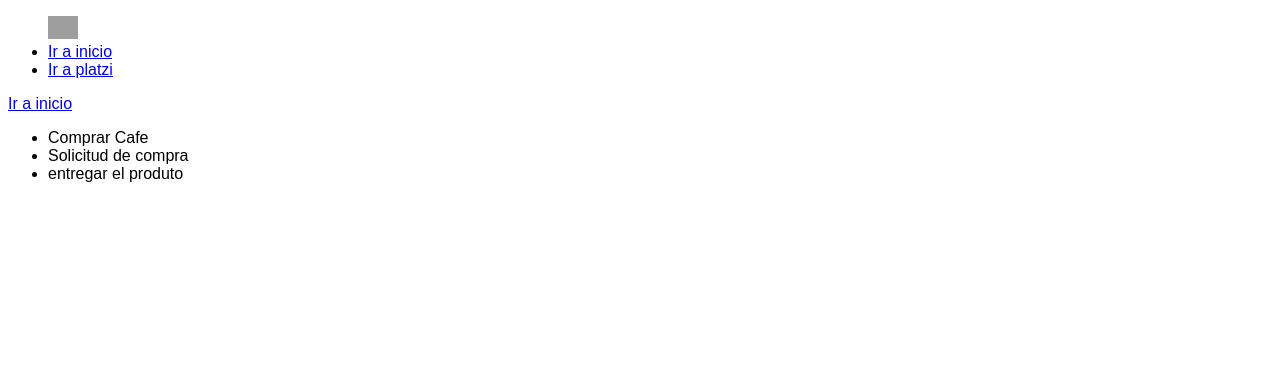
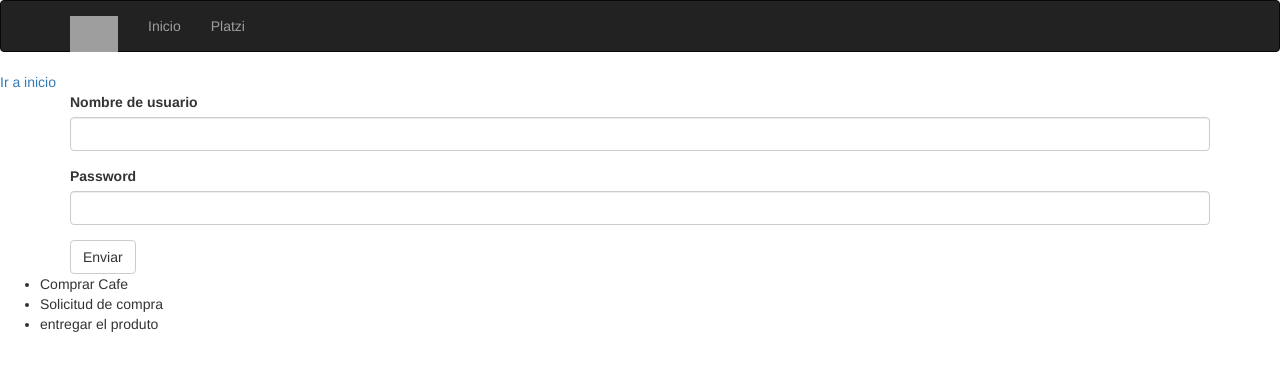
Before and after one commit to nestor22/Flask_Basic, a Flask app: page /hello in a window 1280 px wide. Shown: the top 371 px of the page. Run offline with Flask 2, Linux system fonts and the light colour scheme; some libraries are stand-ins or nearby versions; grey boxes are pictures that could not be loaded.

Commit message:
integracion de wtf para formularios

```diff
--- a/main.py
+++ b/main.py
@@ -1,12 +1,25 @@
-from flask import Flask, request, make_response, redirect, render_template
+from flask import Flask, request, make_response, redirect, render_template, session
 from flask_bootstrap import Bootstrap
+from flask_wtf import FlaskForm
+from wtforms.fields import StringField, PasswordField, SubmitField
+from wtforms.validators import DataRequired
+
 
 
 app = Flask(__name__)
 bootstrap = Bootstrap(app)
 
 
+app.config['SECRET_KEY']='SUPER SECRET'
+
 todos = ['Comprar Cafe', 'Solicitud de compra', 'entregar el produto',]
+
+
+class LoginForm(FlaskForm):
+    username = StringField('Nombre de usuario', validators=[DataRequired()])
+    password = PasswordField('Password', validators=[DataRequired()])
+    Submit = SubmitField('Enviar')
+
 
 @app.errorhandler(404)
 def not_found(error):
@@ -22,15 +35,18 @@ def internalt_server_error(error):
 def index():
     user_ip = request.remote_addr
     response = make_response(redirect('/hello'))
-    response.set_cookie('user_ip', user_ip)
+    #response.set_cookie('user_ip', user_ip)
+    session['user_ip']=user_ip
     return response
 
 
 @app.route('/hello')
 def hello():
-    user_ip = request.cookies.get('user_ip')
+    user_ip = session.get('user_ip')
+    login_form = LoginForm()
     context = {
         'user_ip': user_ip,
         'todos': todos,
+        'login_form':login_form
     }
     return render_template('hello.html', **context)
--- a/requires.txt
+++ b/requires.txt
@@ -1,7 +1,12 @@
 click==7.1.1
+dominate==2.5.1
 Flask==1.1.2
+Flask-Bootstrap==3.3.7.1
+Flask-WTF==0.14.3
 itsdangerous==1.1.0
 Jinja2==2.11.1
 MarkupSafe==1.1.1
 pkg-resources==0.0.0
+visitor==0.1.3
 Werkzeug==1.0.1
+WTForms==2.2.1
--- a/templates/base.html
+++ b/templates/base.html
@@ -1,5 +1,7 @@
 {% extends 'bootstrap/base.html' %}
+
 {% block head %}
+    {{ super() }}
     <title>
         {% block title %}
         Flask Tuto |
--- a/templates/hello.html
+++ b/templates/hello.html
@@ -1,6 +1,7 @@
 
 {% extends 'base.html' %}
 {% import 'macros.html' as macros %}
+{% import 'bootstrap/wtf.html' as wtf %}
 
 {% block title %}
         {{ super() }}
@@ -14,6 +15,18 @@
         <a href = "{{ url_for('index') }}"> Ir a inicio</a>
     {% endif %}
 
+    <div class="container">
+       {# <!--<form action="{{ url_for('hello.html') }}" method="POST">-->
+            <!--{{ login_form.username.label }}-->
+            <!--{{ login_form.username }}-->
+            <!--{{ login_form.password.label }}-->
+            <!--{{ login_form.password }}-->
+            <!--{{ login_form.submit }} -->
+        <!--</form>--> #}
+            {{ wtf.quick_form(login_form)}}
+
+    </div>
+
     <ul>
     {% for todo in todos %}
         {{ macros.render_todo(todo) }}
--- a/templates/navbar.html
+++ b/templates/navbar.html
@@ -1,7 +1,28 @@
-<nav>
-    <ul>
-        <img src = "{{ url_for('static', filename='images/platzi.png') }}" alt="logo">
-        <li><a href = "{{ url_for('index') }}">Ir a inicio</a></li>
-        <li><a href = "https://platzi.com">Ir a platzi</a></li>
-    </ul>
-</nav>
+
+<div class="navbar navbar-inverse" role="navigation">
+    <div class="container">
+        <div class="navbar-header">
+            <button type="button"
+                    class="navbar-toggle"
+                    data-toggle="collapse"
+                    data-target=".navbar-collapse">
+                <span class="sr-only">Toggle navigation</span>
+                <span class="icon-bar"></span>
+                <span class="icon-bar"></span>
+                <span class="icon-bar"></span>
+            </button>
+            <a class="navbar-brand" href="{{ url_for('index') }}">
+                <img src="{{ url_for('static', filename='images/platzi.png') }}"
+                     style="max-width: 48px"
+                     alt="Platzi logo">
+            </a>
+        </div>
+
+        <div class="navbar-collapse collapse">
+            <ul class="nav navbar-nav">
+                <li><a href="{{ url_for('index') }}">Inicio</a></li>
+                <li><a href="https://platzi.com" target="_blank">Platzi</a></li>
+            </ul>
+        </div>
+    </div>
+</div>
```
Also changed, not shown: README.md.
